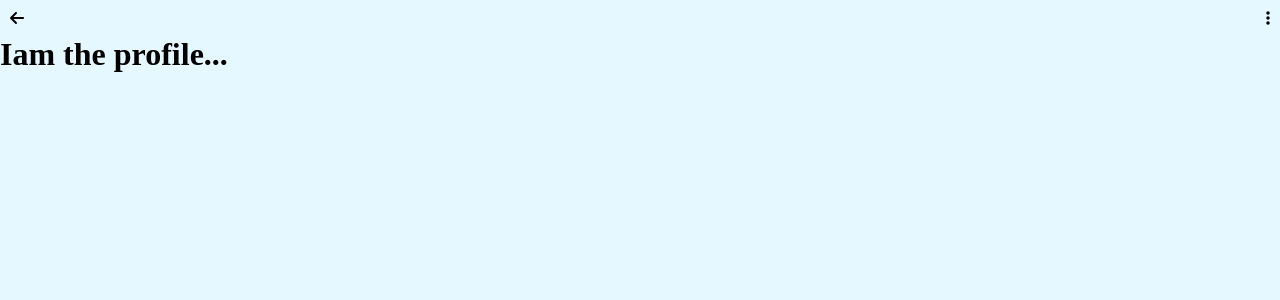
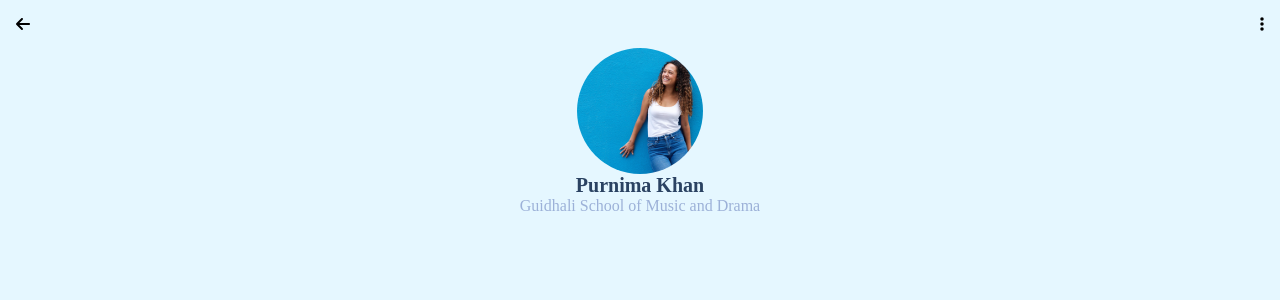
Before and after one commit to RicardoEgas/SymphonicMash, a React (Vite) app: page /profile in a window 1280 px wide. Shown: the top 300 px of the page. Built offline with nearby package versions, Linux system fonts and the light colour scheme.

Commit message:
add the description elements

```diff
--- a/src/assets/css/nav.module.css
+++ b/src/assets/css/nav.module.css
@@ -1,5 +1,5 @@
 .nav{
     display: flex;
     justify-content: space-between;
-    padding: 10px;
+    padding: 1rem;
 }
--- a/src/assets/css/profile.module.css
+++ b/src/assets/css/profile.module.css
@@ -1,3 +1,32 @@
-.body{
+.profileContainer{
+    display: flex;
+    flex-direction: column;
+    align-items: center;
+}
+
+.profileContainer h3{
+    color: #2A4262;
+    font-weight: bold;
+    font-size: 20px;
+    text-align: center;
+}
+.profileContainer p{
+    color: #9CB1D8;
+    font-weight: regular;
+    font-size: 16px;
+    text-align: center;
+}
+.avatarContainer{
+    width: 126px;
+    height: 126px;
+    align-self: center;
+}
+
+.avatarContainer img{
+    width: 100%;
     height: 100%;
 }
+
+.description{
+
+}
--- a/src/assets/css/style.css
+++ b/src/assets/css/style.css
@@ -5,4 +5,6 @@
 
 body{
     background: linear-gradient(#E5F7FF 100%,#ffff 0%);
+    display: flex;
+    flex-direction: column;
 }
--- a/src/components/Profile.jsx
+++ b/src/components/Profile.jsx
@@ -1,9 +1,16 @@
 import profileStyle from '../assets/css/profile.module.css';
+import user from '../assets/img/user.svg';
 
 const Profile=()=>{
     return(
-        <div className={profileStyle.body}>
-            <h1>Iam the profile...</h1>
+        <div className={profileStyle.profileContainer}>
+            <div className={profileStyle.avatarContainer}>
+            <img src={user} alt="Purnima Khan"/>
+            </div>
+            <div className={profileStyle.description}>
+            <h3>Purnima Khan</h3>
+            <p>Guidhali School of Music and Drama</p>
+            </div>
         </div>
     );
 };
```
Also changed, not shown: src/assets/img/user.svg (added).
